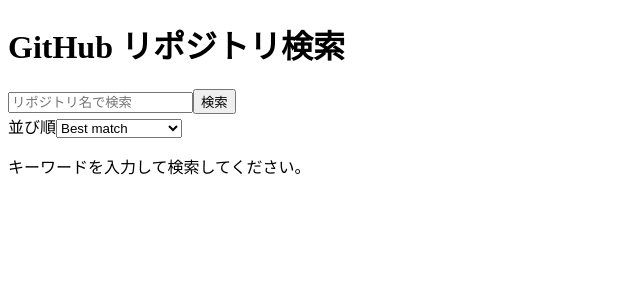
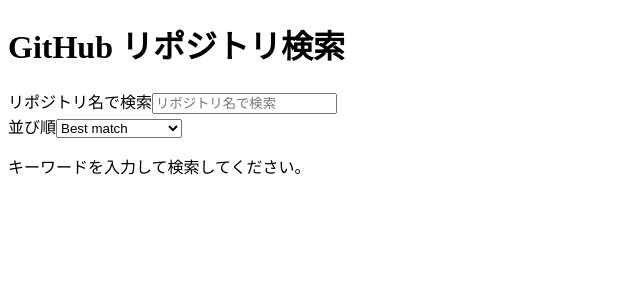
Before and after one commit to limoza/github-repo-search, a Next.js app: page / in a window 1280 px wide. Shown: the top 300 px of the page, without its empty margins (0-640 px from the left). Built offline with nearby package versions, Linux system fonts and the light colour scheme.

Commit message:
debounceで検索する形に変更

```diff
--- a/src/components/SearchForm.tsx
+++ b/src/components/SearchForm.tsx
@@ -1,8 +1,7 @@
 'use client';
 
 import { useRouter, useSearchParams } from 'next/navigation';
-import type { SubmitEventHandler } from 'react';
-import { useState } from 'react';
+import { useEffect, useState } from 'react';
 
 import { buildSearchUrl } from '@/lib/buildSearchUrl';
 
@@ -10,33 +9,54 @@
   initialQuery: string;
 };
 
+const SEARCH_DEBOUNCE_MS = 1000;
+
 export const SearchForm = ({ initialQuery }: Props) => {
   const router = useRouter();
   const searchParams = useSearchParams();
 
-  const [query, setQuery] = useState(initialQuery);
+  const [inputValue, setInputValue] = useState(initialQuery);
 
-  const handleSubmit: SubmitEventHandler<HTMLFormElement> = (e) => {
-    e.preventDefault();
+  useEffect(() => {
+    setInputValue(initialQuery);
+  }, [initialQuery]);
 
+  useEffect(() => {
+    const trimmedInputValue = inputValue.trim();
+    const trimmedInitialQuery = initialQuery.trim();
+
+    if (trimmedInputValue === trimmedInitialQuery) {
+      return;
+    }
+
+    const timeoutId = window.setTimeout(() => {
       const nextUrl = buildSearchUrl({
         currentSearchParams: searchParams.toString(),
-      query,
+        query: trimmedInputValue,
         page: 1,
       });
 
       router.push(nextUrl);
+    }, SEARCH_DEBOUNCE_MS);
+
+    return () => {
+      window.clearTimeout(timeoutId);
     };
+  }, [inputValue, initialQuery, router, searchParams]);
 
   return (
-    <form onSubmit={handleSubmit}>
+    <form role="search">
+      <label htmlFor="repo-search-input" className="sr-only">
+        リポジトリ名で検索
+      </label>
+
       <input
+        id="repo-search-input"
         type="search"
-        value={query}
-        onChange={(e) => setQuery(e.target.value)}
+        value={inputValue}
+        onChange={(event) => setInputValue(event.target.value)}
         placeholder="リポジトリ名で検索"
       />
-      <button type="submit">検索</button>
     </form>
   );
 };
```
Lines whose indentation alone changed are shown as unchanged.
